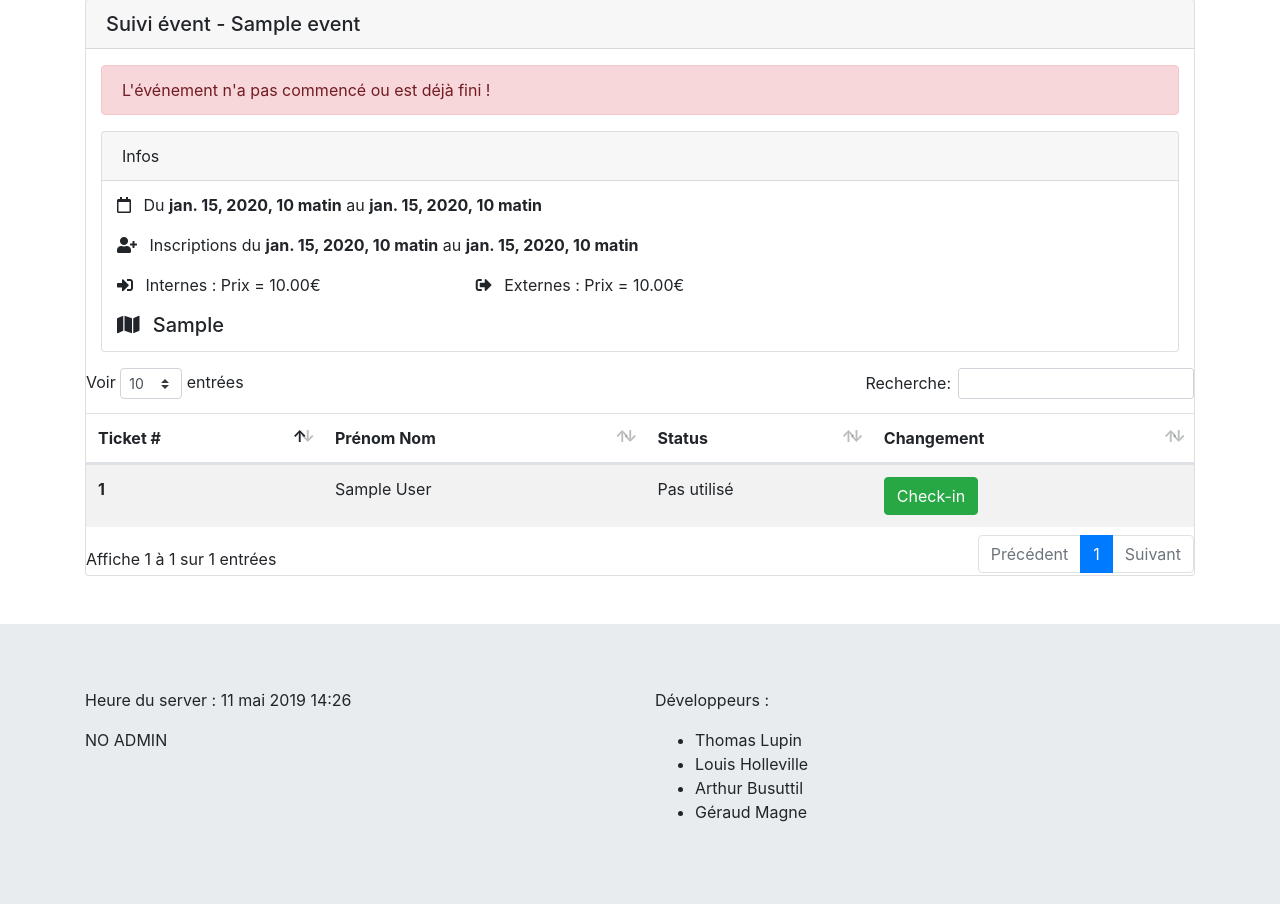
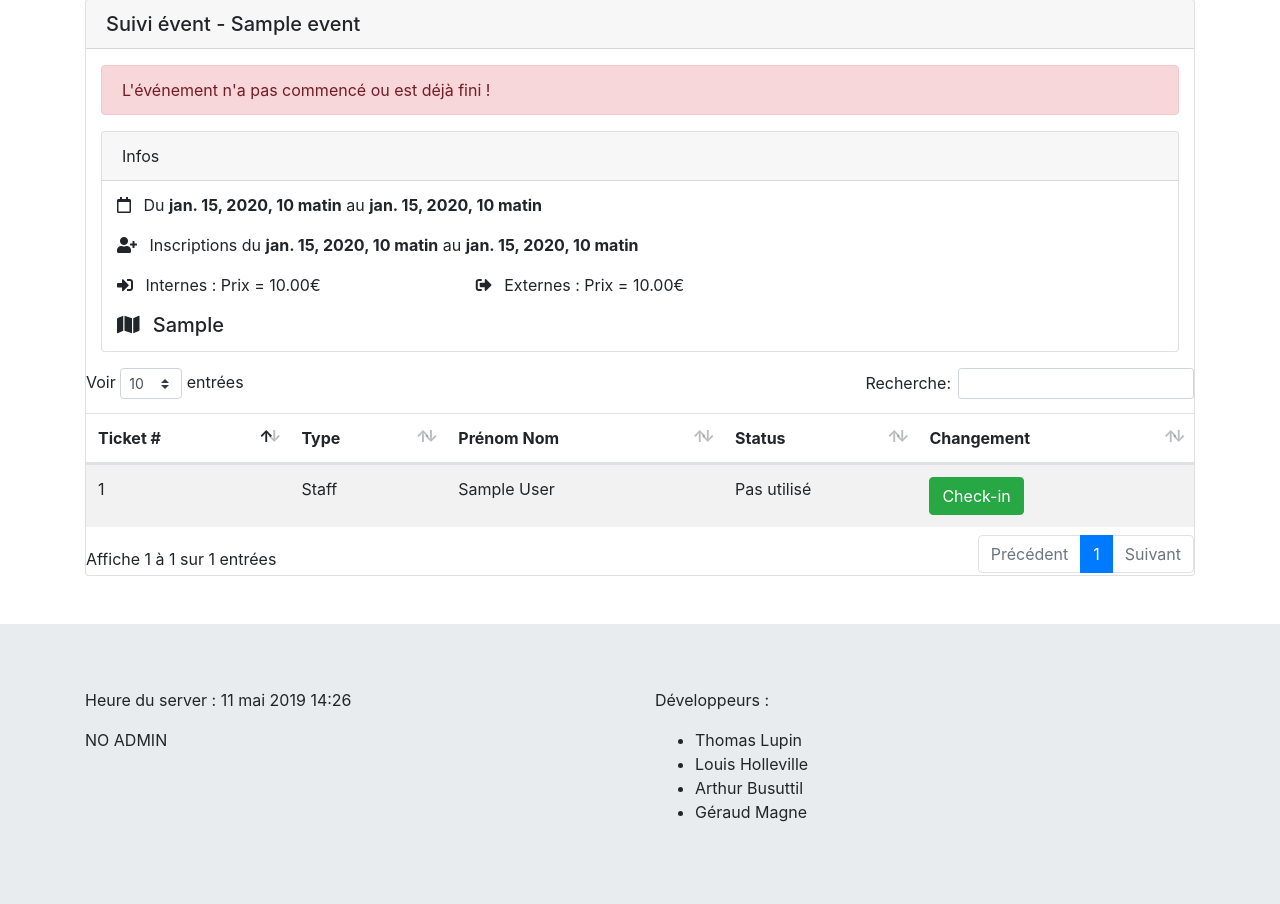
Before and after one commit to bible-white-corp/yakabible, a Django app: page /event/1/realtime in a window 1280 px wide. Shown: the part 199-1103 px from the top of the page. Run offline with Django 3.2, Linux system fonts and the light colour scheme; tables that the repository leaves empty hold one stand-in row (values such as "Sample post"); parts of the project's set-up code (start-up, migrations or seed data) failed here and were passed over; some libraries are stand-ins or nearby versions.

Commit message:
[IONIS] Fix Realtime and app boolean for Int/Ext

```diff
--- a/yakabible/billapp/templates/billapp/event_realtime.html
+++ b/yakabible/billapp/templates/billapp/event_realtime.html
@@ -51,6 +51,7 @@
             <thead>
             <tr>
                 <th scope="col">Ticket #</th>
+                <th scope="col">Type</th>
                 <th scope="col">Prénom Nom</th>
                 <th scope="col">Status</th>
                 <th scope="col">Changement</th>
@@ -59,7 +60,8 @@
             <tbody>
             {% for tick in object.ticket_set.all %}
                 <tr>
-                    <th scope="row">{{ tick.pk }}</th>
+                    <td scope="row">{{ tick.pk }}</td>
+                    <td scope="row">{% if tick.category %}Staff{% elif tick.ionis %}Interne{% else %}Externe{% endif %}</td>
                     <td>
                         <a href="{% url "profile" pk=tick.user.pk %}"></a>{{ tick.user.first_name }} {{ tick.user.last_name }}
                     </td>
--- a/yakabible/billapp/views_json.py
+++ b/yakabible/billapp/views_json.py
@@ -53,6 +53,7 @@ def TicketsJSON(request):
     for obj in tickets:
         json.append({
             'id': obj.pk,
+            'ionis': obj.ionis,
             'event': obj.event.pk,
             'username': obj.user.username,
             'firstname': obj.user.first_name,
```
